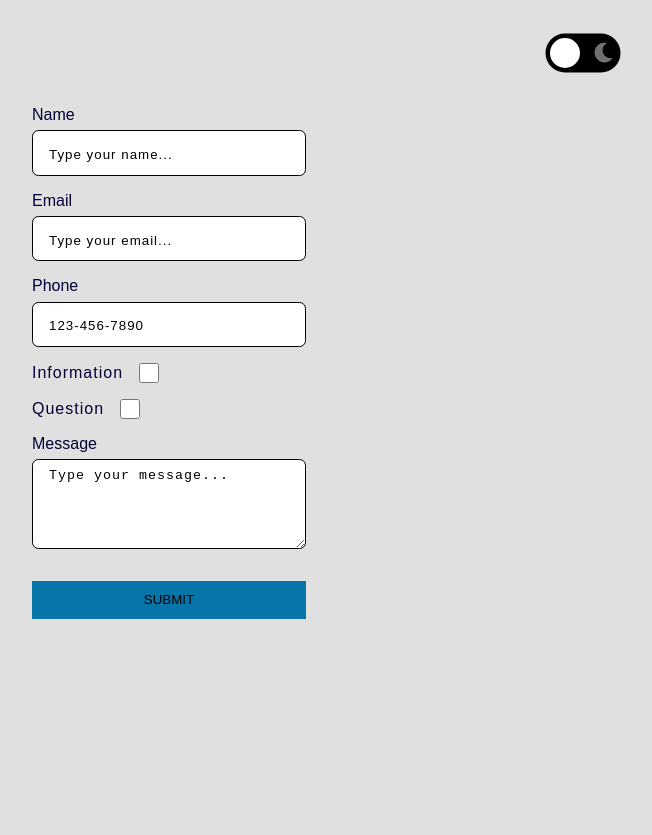
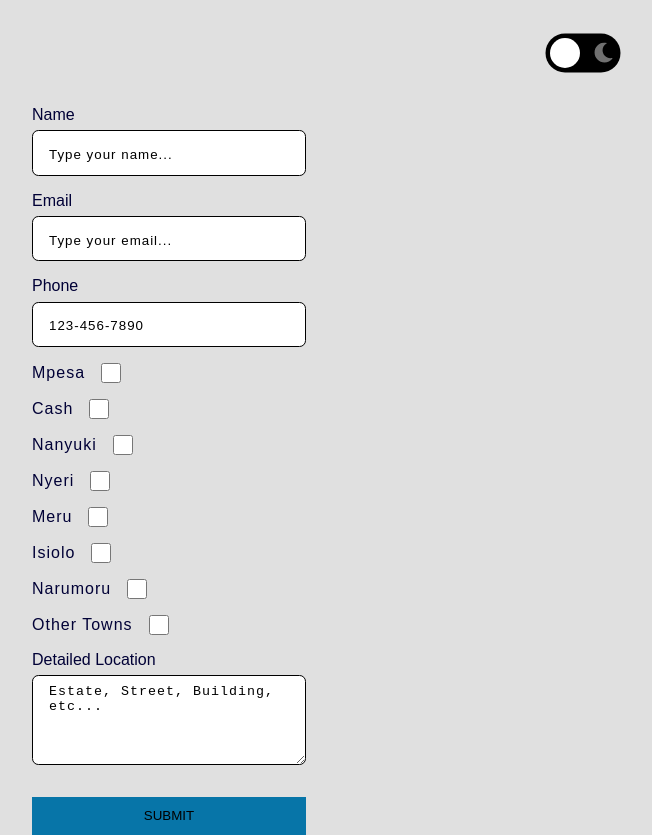
Before and after one commit to mworia-Br/Simple-React-Form, a React (Create React App) app: page / in a window 1280 px wide. Shown: the whole page, without its empty margins (480-1132 px from the left). Before the commit the page ends 800 px from the top, so only its background shows below. Built offline with nearby package versions, Linux system fonts and the light colour scheme; no server answers.

Commit message:
Update Contact.js

```diff
--- a/src/Contact.js
+++ b/src/Contact.js
@@ -6,9 +6,15 @@ const Contact = () => {
   const [name, setName] = useState('');
   const [email, setEmail] = useState('');
   const [phone, setPhone] = useState('');
-  const [information, setInformation] = useState(false);
-  const [question, setQuestion] = useState(false);
-  const [message, setMessage] = useState('');
+  const [mpesa, setMpesa] = useState(false);
+  const [cash, setCash] = useState(false);
+  const [nanyuki, setNanyuki] = useState(false);
+  const [narumoru, setNarumoru] = useState(false);
+  const [meru, setMeru] = useState(false);
+  const [nyeri, setNyeri] = useState(false);
+  const [isiolo, setIsiolo] = useState(false);
+  const [other, setOther] = useState(false);
+  const [location, setLocation] = useState('');
 
   const handleSubmit = (e) => {
     e.preventDefault();
@@ -17,17 +23,29 @@ const Contact = () => {
         name: name,
         email: email,
         phone: phone,
-        information: information,
-        question: question,
-        message: message,
+        mpesa: mpesa,
+        cash: cash,
+        nanyuki: nanyuki,
+        narumoru: narumoru,
+        meru: meru,
+        nyeri: nyeri,
+        isiolo: isiolo,
+        other: other,
+        location: location,
       })
       .catch((err) => console.log(err));
     setName('');
     setEmail('');
     setPhone('');
-    setInformation(false);
-    setQuestion(false);
-    setMessage('');
+    setMpesa(false);
+    setCash(false);
+    setNanyuki(false);
+    setNarumoru(false);
+    setMeru(false);
+    setNyeri(false);
+    setIsiolo(false);
+    setOther(false);
+    setLocation('');
   };
   return (
     <Wrapper onSubmit={handleSubmit}>
@@ -64,32 +82,92 @@ const Contact = () => {
         maxLength='12'
       />
       <Container>
-        <label htmlFor='info'>Information</label>
+        <label htmlFor='info'>Mpesa</label>
         <input
           type='checkbox'
-          checked={information}
-          onChange={(e) => setInformation(e.target.checked)}
-          name='info'
-          id='info'
+          checked={mpesa}
+          onChange={(e) => setMpesa(e.target.checked)}
+          name='mpesa'
+          id='mpesa'
         />
       </Container>
       <Container>
-        <label htmlFor='question'>Question</label>
+        <label htmlFor='info'>Cash</label>
         <input
           type='checkbox'
-          checked={question}
-          onChange={(e) => setQuestion(e.target.checked)}
-          name='question'
-          id='question'
+          checked={cash}
+          onChange={(e) => setCash(e.target.checked)}
+          name='cash'
+          id='cash'
         />
       </Container>
-      <label htmlFor='message'>Message</label>
+      <Container>
+        <label htmlFor='info'>Nanyuki</label>
+        <input
+          type='checkbox'
+          checked={nanyuki}
+          onChange={(e) => setNanyuki(e.target.checked)}
+          name='nanyuki'
+          id='nanyuki'
+        />
+      </Container>
+      <Container>
+        <label htmlFor='info'>Nyeri</label>
+        <input
+          type='checkbox'
+          checked={nyeri}
+          onChange={(e) => setNyeri(e.target.checked)}
+          name='nyeri'
+          id='nyeri'
+        />
+      </Container>
+      <Container>
+        <label htmlFor='info'>Meru</label>
+        <input
+          type='checkbox'
+          checked={meru}
+          onChange={(e) => setMeru(e.target.checked)}
+          name='meru'
+          id='meru'
+        />
+      </Container>
+      <Container>
+        <label htmlFor='info'>Isiolo</label>
+        <input
+          type='checkbox'
+          checked={isiolo}
+          onChange={(e) => setIsiolo(e.target.checked)}
+          name='isiolo'
+          id='isiolo'
+        />
+      </Container>
+      <Container>
+        <label htmlFor='info'>Narumoru</label>
+        <input
+          type='checkbox'
+          checked={narumoru}
+          onChange={(e) => setNarumoru(e.target.checked)}
+          name='narumoru'
+          id='narumoru'
+        />
+      </Container>
+      <Container>
+        <label htmlFor='info'>Other Towns</label>
+        <input
+          type='checkbox'
+          checked={other}
+          onChange={(e) => setOther(e.target.checked)}
+          name='other'
+          id='other'
+        />
+      </Container>
+      <label htmlFor='message'>Detailed Location</label>
       <textarea
-        name='message'
-        id='message'
-        placeholder='Type your message...'
-        value={message}
-        onChange={(e) => setMessage(e.target.value)}
+        name='location'
+        id='location'
+        placeholder='Estate, Street, Building, etc...'
+        value={location}
+        onChange={(e) => setLocation(e.target.value)}
         required
       ></textarea>
       <button type='subimt'>SUBMIT</button>
```
